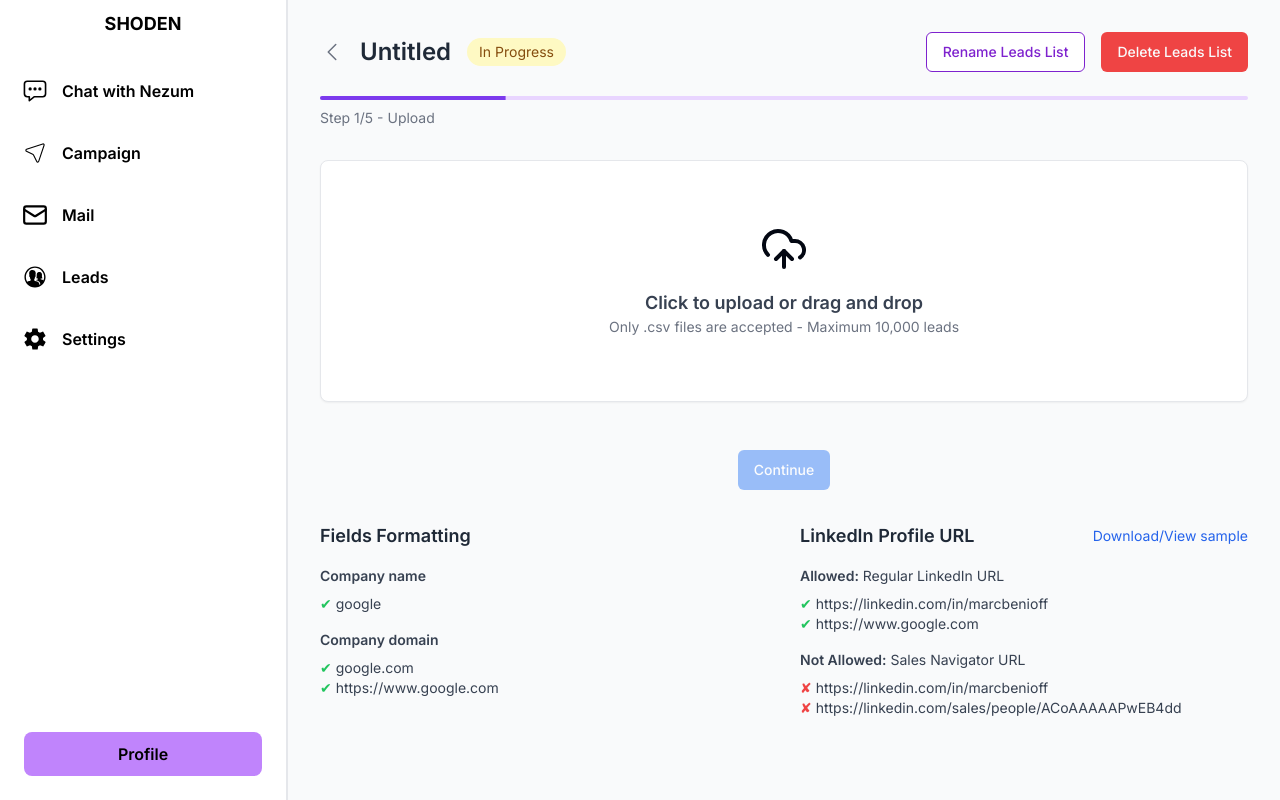
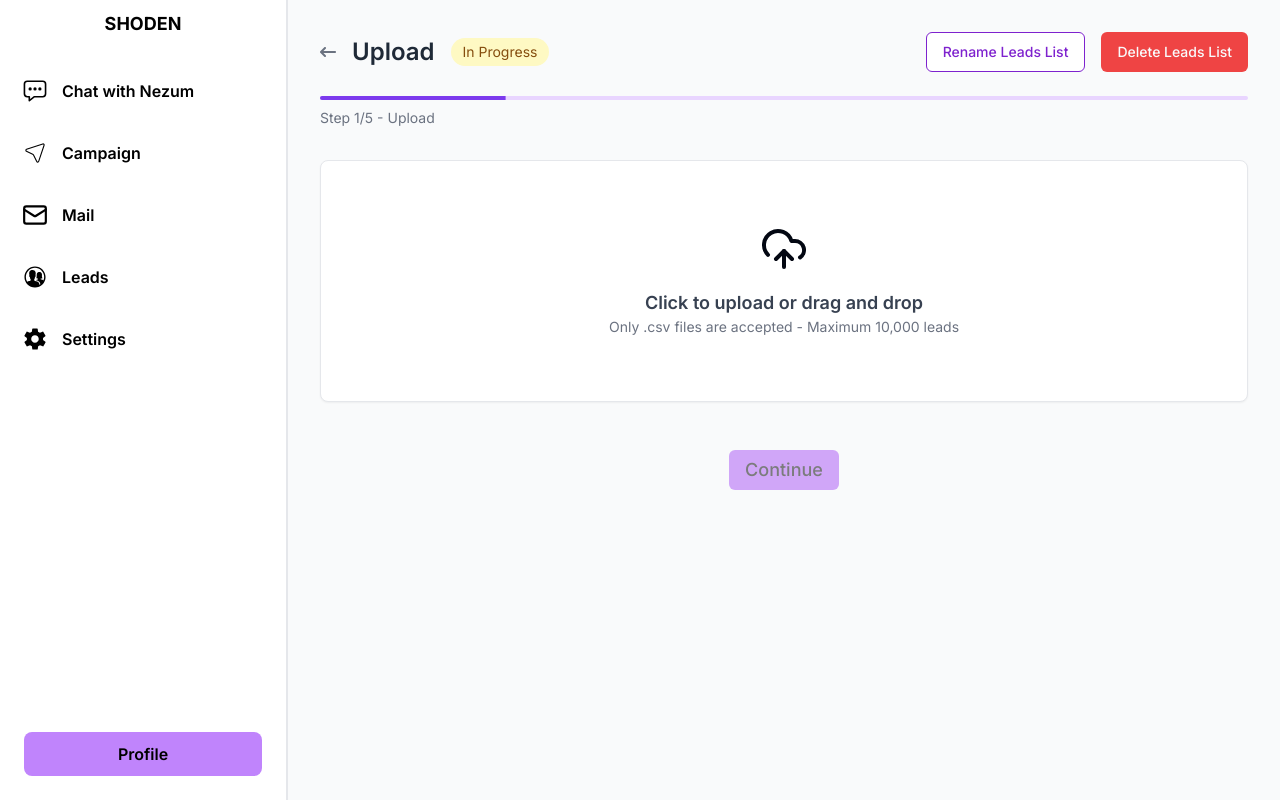
Before and after one commit to shanthi1710/FormatFixer, a Next.js app: page /Leads/1 in a window 1280 px wide. Built offline with nearby package versions, Linux system fonts and the light colour scheme.

Commit message:
resolve redux-persist storage issue in Next.js

```diff
--- a/src/app/(dashboard)/Leads/[name]/page.tsx
+++ b/src/app/(dashboard)/Leads/[name]/page.tsx
@@ -4,6 +4,7 @@ import { Button } from "@/components/ui/button";
 import { Card, CardContent } from "@/components/ui/card";
 import { Progress } from "@/components/ui/progress";
 import { UploadCloud } from "lucide-react";
+import { FaArrowLeftLong } from "react-icons/fa6";
 import { useRouter } from "next/navigation";
 import { useDispatch, useSelector } from "react-redux";
 import { setCsvData } from "@/lib/store/csvDataSlice";
@@ -50,21 +51,9 @@ const UploadLeadList: React.FC = () => {
       <div className="flex justify-between items-center mb-6">
         <div className="flex items-center space-x-4">
           <button className="text-gray-500 hover:text-gray-800">
-            <svg
-              fill="none"
-              viewBox="0 0 24 24"
-              strokeWidth="1.5"
-              stroke="currentColor"
-              className="w-6 h-6"
-            >
-              <path
-                strokeLinecap="round"
-                strokeLinejoin="round"
-                d="M15.75 19.5L8.25 12l7.5-7.5"
-              />
-            </svg>
+            <FaArrowLeftLong />
           </button>
-          <h1 className="text-2xl font-semibold text-gray-800">Untitled</h1>
+          <h1 className="text-2xl font-semibold text-gray-800">Upload</h1>
           <span className="py-1 px-3 bg-yellow-100 text-yellow-800 rounded-full text-sm">
             In Progress
           </span>
@@ -114,65 +103,11 @@ const UploadLeadList: React.FC = () => {
       <div className="text-center">
         <Button
           onClick={onContinueHandler}
-          className="mt-4 px-4 py-2 bg-blue-500 text-white rounded-md"
+          className="mt-4 px-4 py-2 bg-purple-500 text-black rounded-md text-lg"
           disabled={csvData.length === 0}
         >
           Continue
         </Button>
-      </div>
-
-      <div className="grid grid-cols-2 gap-8 mt-8">
-        <div>
-          <h2 className="text-lg font-semibold text-gray-800 mb-4">
-            Fields Formatting
-          </h2>
-          <div className="text-sm text-gray-700">
-            <p className="mb-2">
-              <span className="font-semibold">Company name</span>
-            </p>
-            <p className="mb-4">
-              <span className="text-green-500">✔</span> google
-            </p>
-            <p className="mb-2">
-              <span className="font-semibold">Company domain</span>
-            </p>
-            <p className="mb-4">
-              <span className="text-green-500">✔</span> google.com <br />
-              <span className="text-green-500">✔</span> https://www.google.com
-            </p>
-          </div>
-        </div>
-        <div>
-          <div className="flex justify-between items-center mb-4">
-            <h2 className="text-lg font-semibold text-gray-800">
-              LinkedIn Profile URL
-            </h2>
-            <Link href="#" className="text-blue-600 text-sm">
-              Download/View sample
-            </Link>
-          </div>
-          <div className="text-sm text-gray-700">
-            <p className="mb-2">
-              <span className="font-semibold">Allowed:</span> Regular LinkedIn
-              URL
-            </p>
-            <p className="mb-4">
-              <span className="text-green-500">✔</span>{" "}
-              https://linkedin.com/in/marcbenioff <br />
-              <span className="text-green-500">✔</span> https://www.google.com
-            </p>
-            <p className="mb-2">
-              <span className="font-semibold">Not Allowed:</span> Sales
-              Navigator URL
-            </p>
-            <p>
-              <span className="text-red-500">✘</span>{" "}
-              https://linkedin.com/in/marcbenioff <br />
-              <span className="text-red-500">✘</span>{" "}
-              https://linkedin.com/sales/people/ACoAAAAAPwEB4dd
-            </p>
-          </div>
-        </div>
       </div>
     </div>
   );
--- a/src/app/(dashboard)/Leads/mapdata/page.tsx
+++ b/src/app/(dashboard)/Leads/mapdata/page.tsx
@@ -1,14 +1,15 @@
 "use client";
+
 import React, { useState, useEffect } from "react";
 import { useSelector } from "react-redux";
-import { clearCsvData } from "../../../../lib/store/csvDataSlice";
+import { FaArrowLeftLong } from "react-icons/fa6";
+//import { clearCsvData } from "../../../../lib/store/csvDataSlice";
 import { RootState } from "@/lib/store/store";
 import { Progress } from "@/components/ui/progress";
 import { Button } from "@/components/ui/button";
 import { Card, CardContent } from "@/components/ui/card";
 import { Input } from "@/components/ui/input";
 import { Switch } from "@/components/ui/switch";
-
 import { IoInformationCircleOutline } from "react-icons/io5";
 import { RiInformationOffLine } from "react-icons/ri";
 
@@ -23,15 +24,18 @@ const isValidURLFORLinkedIn = (url: string): boolean => {
     const parsedUrl = new URL(url);
     const isHttpOrHttps =
       parsedUrl.protocol === "http:" || parsedUrl.protocol === "https:";
+
     const isLinkedInDomain = regex.test(parsedUrl.href);
+
     return isHttpOrHttps && isLinkedInDomain;
   } catch (e) {
     return false;
   }
 };
+//console.log("isValidURLFORLinkedIn:->", isValidURLFORLinkedIn);
 
 const isValidURLFORCompanyDomain = (url: string): boolean => {
-  const regex = /^(https?:\/\/)([\w.-]+\.)?[\w-]+\.com(\/.*)?$/i;
+  const regex = /^(https?:\/\/)?(www\.)?([\w.-]+\.)?[\w-]+\.com(\/.*)?$/i;
   if (!regex.test(url)) {
     return false;
   }
@@ -43,6 +47,7 @@ const isValidURLFORCompanyDomain = (url: string): boolean => {
     return false;
   }
 };
+//console.log("isValidURLFORCompanyDomain:->", isValidURLFORCompanyDomain);
 
 const SetupPage: React.FC = () => {
   const leads = useSelector((state: RootState) => state.csvData.data);
@@ -54,6 +59,8 @@ const SetupPage: React.FC = () => {
   }>({});
   const [showOnlyInvalid, setShowOnlyInvalid] = useState(false);
 
+  //console.log("emptyFields:-->", emptyFields);
+
   useEffect(() => {
     if (leads.length) {
       setEditableLeads(leads);
@@ -61,6 +68,7 @@ const SetupPage: React.FC = () => {
       validateUrls(leads);
     }
   }, [leads]);
+
   const calculateEmptyFields = (data: Lead[]) => {
     const counts: { [key: string]: number } = {};
     data.forEach((lead) => {
@@ -100,6 +108,7 @@ const SetupPage: React.FC = () => {
   ) => {
     const updatedLeads = [...editableLeads];
     const prevValue = updatedLeads[originalIndex][field];
+
     updatedLeads[originalIndex] = {
       ...updatedLeads[originalIndex],
       [field]: value,
@@ -158,6 +167,7 @@ const SetupPage: React.FC = () => {
           const hasEmptyField = Object.keys(lead).some(
             (key) => !lead[key]?.trim()
           );
+
           const hasInvalidUrl = !!invalidUrls[originalIndex];
           return hasEmptyField || hasInvalidUrl;
         })
@@ -167,20 +177,8 @@ const SetupPage: React.FC = () => {
     <div className="p-8 bg-gray-50 min-h-screen">
       <div className="flex justify-between items-center mb-6">
         <div className="flex items-center space-x-4">
-          <button className="text-gray-500 hover:text-gray-800">
-            <svg
-              fill="none"
-              viewBox="0 0 24 24"
-              strokeWidth="1.5"
-              stroke="currentColor"
-              className="w-6 h-6"
-            >
-              <path
-                strokeLinecap="round"
-                strokeLinejoin="round"
-                d="M15.75 19.5L8.25 12l7.5-7.5"
-              />
-            </svg>
+          <button className="text-gray-500 hover:text-gray-800 ">
+            <FaArrowLeftLong />
           </button>
           <h1 className="text-2xl font-semibold text-gray-800">Sample Data</h1>
           <span className="py-1 px-3 bg-yellow-100 text-yellow-800 rounded-full text-sm">
@@ -197,7 +195,6 @@ const SetupPage: React.FC = () => {
           <Button variant="destructive">Delete Leads List</Button>
         </div>
       </div>
-
       <div className="mb-8">
         <Progress value={40} className="h-1 bg-purple-200" />
         <div className="flex justify-between text-sm text-gray-500 mt-2">
@@ -291,7 +288,7 @@ const SetupPage: React.FC = () => {
             console.log("Continue clicked");
             console.log("Edited Leads Data:", editableLeads);
           }}
-          className="px-4 py-2 bg-blue-500 text-white rounded-md"
+          className="px-4 py-2 bg-purple-500 text-black text-lg rounded-md"
           disabled={editableLeads.length === 0}
         >
           Continue
--- a/src/app/(dashboard)/Leads/page.tsx
+++ b/src/app/(dashboard)/Leads/page.tsx
@@ -6,7 +6,8 @@ import Link from "next/link";
 import leadsData from "../../../../data.json";
 
 export default function LeadLists() {
-  const [leads, setLeads] = useState(leadsData);
+  const [leads] = useState(leadsData);
+  const [setLeads] = useState(leadsData);
 
   return (
     <div className="p-8 bg-gradient-to-r from-gray-100 to-gray-200 min-h-screen">
@@ -14,7 +15,7 @@ export default function LeadLists() {
 
       <div className="mb-6">
         <Card className="border rounded-lg shadow-sm">
-          <CardContent className="flex space-x-4 py-4 bg-white shadow-md">
+          <CardContent className="flex space-x-4 py-4 bg-white shadow-sm">
             <Button
               variant="ghost"
               className="text-gray-800 hover:bg-gray-200 underline"
--- /dev/null
+++ b/src/components/test.tsx
@@ -0,0 +1,20 @@
+import React from "react";
+
+export default function test() {
+  return (
+    <div>
+      <table>
+        <thead>
+          <tr>
+            <th></th>
+          </tr>
+        </thead>
+        <tbody>
+          <tr>
+            <td></td>
+          </tr>
+        </tbody>
+      </table>
+    </div>
+  );
+}
--- a/src/lib/store/csvDataSlice.ts
+++ b/src/lib/store/csvDataSlice.ts
@@ -13,6 +13,8 @@ const csvDataSlice = createSlice({
   initialState,
   reducers: {
     setCsvData: (state, action: PayloadAction<any[]>) => {
+      //redux use Immer js library
+      //Immer will handle the mutation
       state.data = Array.isArray(action.payload) ? action.payload : [];
     },
     clearCsvData: (state) => {
--- a/src/lib/store/store.ts
+++ b/src/lib/store/store.ts
@@ -22,7 +22,19 @@ const rootReducer = combineReducers({
 
 const persistedReducer = persistReducer(persistConfig, rootReducer);
 
-export const store = configureStore({
+// dont do this in next js
+// export const store = configureStore({
+//   reducer: persistedReducer,
+//   middleware: (getDefaultMiddleware) =>
+//     getDefaultMiddleware({
+//       serializableCheck: {
+//         ignoredActions: [FLUSH, REHYDRATE, PAUSE, PERSIST, PURGE, REGISTER],
+//       },
+//     }),
+// });
+
+export const createStore = () => {
+  return configureStore({
     reducer: persistedReducer,
     middleware: (getDefaultMiddleware) =>
       getDefaultMiddleware({
@@ -31,8 +43,12 @@ export const store = configureStore({
         },
       }),
   });
+};
 
-export const persistor = persistStore(store);
+export const store = createStore();
+
+export const persistor =
+  typeof window !== "undefined" ? persistStore(store) : null;
 
 export type RootState = ReturnType<typeof store.getState>;
 export type AppDispatch = typeof store.dispatch;
```
Lines whose indentation alone changed are shown as unchanged.
